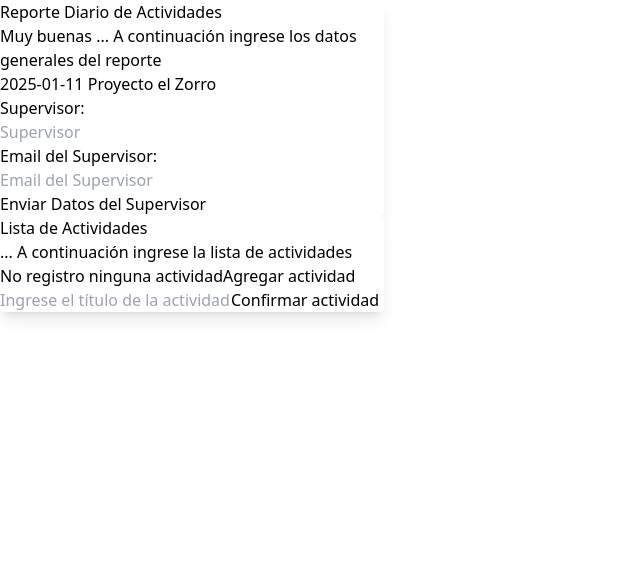
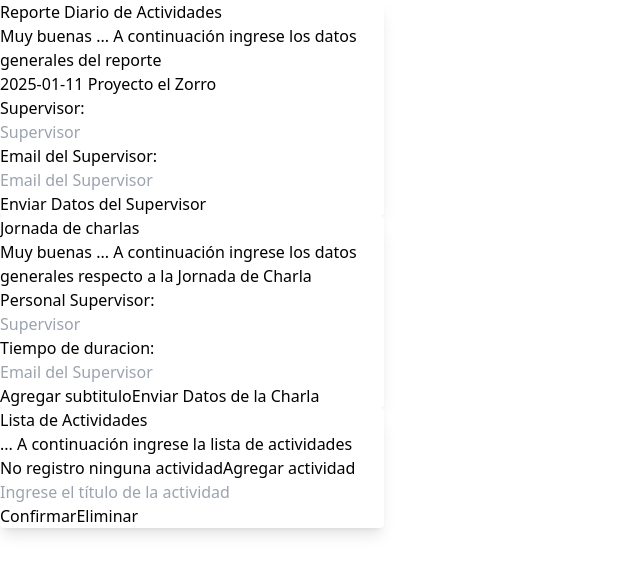
Before and after one commit to AtunN25/alfairllo-report, a Next.js app: page /pages/test in a window 1280 px wide. Both pictures are taken after a click on the button "Agregar actividad". Shown: the top 574 px of the page, without its empty margins (0-640 px from the left). Built offline with nearby package versions, Linux system fonts and the light colour scheme.

Commit message:
avanzando interfaz hasta SafetyTalk

```diff
--- a/src/app/pages/test/page.tsx
+++ b/src/app/pages/test/page.tsx
@@ -2,14 +2,25 @@ import React from 'react'
 import Project from '@/components/Form/Project'
 //import SafetyTalk from '@/components/SafetyTalk'
 import Activities from '@/components/Form/Activities'
+import SafetyTalk from '@/components/Form/SafetyTalk'
+
+
 
 function page() {
     return (
-        <div className='p-10 bg-slate-200 space-y-5 grid grid-cols-2'>
+        <div className='p-10 bg-slate-200  flex space-x-5'>
+
+            <div className='flex-col space-y-5  '>
+                <Project></Project>
+                <SafetyTalk></SafetyTalk>
+            </div>
+
+            <div className='flex-col '>
+                <Activities></Activities>
+
+            </div>
 
 
-            <Project></Project>
-           <Activities></Activities>
 
         </div>
     )
--- a/src/components/Form/Activities.jsx
+++ b/src/components/Form/Activities.jsx
@@ -73,6 +73,13 @@ function Activities() {
         }
     };
 
+    // Función para manejar el clic en "Eliminar actividad"
+    const handleDeleteActivity = (id) => {
+        // Eliminar el input correspondiente
+        const updatedInputs = activityInputs.filter((input) => input.id !== id);
+        setActivityInputs(updatedInputs);
+    };
+
     return (
         <div className="cartadiv">
             <div className="px-6 py-4">
@@ -108,12 +115,20 @@ function Activities() {
                             placeholder="Ingrese el título de la actividad"
                             className="w-full bg-transparent placeholder:text-slate-400 text-slate-700 text-sm border border-slate-200 rounded-md px-5 py-4 transition duration-300 ease focus:outline-none focus:border-slate-400 hover:border-slate-300 shadow-sm focus:shadow"
                         />
-                        <button
-                            onClick={() => handleConfirmActivity(input.id)}
-                            className="mt-2 bg-green-500 text-white px-4 py-2 rounded-md hover:bg-green-600 transition duration-300 ease"
-                        >
-                            Confirmar actividad
-                        </button>
+                        <div className="flex gap-2 mt-2">
+                            <button
+                                onClick={() => handleConfirmActivity(input.id)}
+                                className="bg-green-500 text-white px-4 py-2 rounded-md hover:bg-green-600 transition duration-300 ease"
+                            >
+                                Confirmar
+                            </button>
+                            <button
+                                onClick={() => handleDeleteActivity(input.id)}
+                                className="bg-red-500 text-white px-4 py-2 rounded-md hover:bg-red-600 transition duration-300 ease"
+                            >
+                                Eliminar
+                            </button>
+                        </div>
                     </div>
                 ))}
 
--- /dev/null
+++ b/src/components/Form/SafetyTalk.jsx
@@ -0,0 +1,127 @@
+"use client";
+import React, { useState } from 'react';
+
+function SafetyTalk() {
+
+    // Estado para almacenar los inputs de actividad
+    const [activityInputs, setActivityInputs] = useState([]);
+
+    // Estado para almacenar las actividades confirmadas
+    const [actividades, setActividades] = useState([]);
+
+    // Función para manejar el clic en "Agregar actividad"
+    const handleAddActivity = () => {
+        // Agregar un nuevo input al estado
+        setActivityInputs([...activityInputs, { id: Date.now(), value: '' }]);
+    };
+
+    // Función para manejar el cambio en el input
+    const handleInputChange = (id, value) => {
+        const updatedInputs = activityInputs.map((input) =>
+            input.id === id ? { ...input, value } : input
+        );
+        setActivityInputs(updatedInputs);
+    };
+
+
+    // Función para manejar el clic en "Eliminar actividad"
+    const handleDeleteActivity = (id) => {
+        // Eliminar el input correspondiente
+        const updatedInputs = activityInputs.filter((input) => input.id !== id);
+        setActivityInputs(updatedInputs);
+    };
+
+    return (
+        <div className="cartadiv">
+
+            <div className="px-6 py-4">
+                <div className="font-bold text-xl mb-2">Jornada de charlas</div>
+                <p className="text-gray-700 text-base">
+                    Muy buenas ... A continuación ingrese los datos generales respecto a la Jornada de Charla
+                </p>
+            </div>
+            <div className="px-6 pt-4 pb-2">
+
+                <form>
+                    <div>
+                        <p className="text-gray-700 text-base">Personal Supervisor:</p>
+                        <input
+                            className="w-full bg-transparent placeholder:text-slate-400 text-slate-700 text-sm border border-slate-200 rounded-md px-5 py-4 transition duration-300 ease focus:outline-none focus:border-slate-400 hover:border-slate-300 shadow-sm focus:shadow"
+                            placeholder="Supervisor"
+                            name="overseer" // Importante: el atributo "name"
+                            required
+                        />
+                    </div>
+
+                    <div>
+                        <p className="text-gray-700 text-base">Tiempo de duracion:</p>
+                        <input
+                            className="w-full bg-transparent placeholder:text-slate-400 text-slate-700 text-sm border border-slate-200 rounded-md px-5 py-4 transition duration-300 ease focus:outline-none focus:border-slate-400 hover:border-slate-300 shadow-sm focus:shadow"
+                            placeholder="Email del Supervisor"
+                            name="duracion" // Importante: el atributo "name"
+                            required
+                            type='number'
+                        />
+                    </div>
+
+                    <button
+                        onClick={handleAddActivity}
+                        className="bg-green-500 text-white px-4 py-2 rounded-md hover:bg-green-600 transition duration-300 ease"
+                    >
+                        Agregar subtitulo
+                    </button>
+
+                    {/* Inputs para agregar actividades */}
+                    {activityInputs.map((input) => (
+                        <div key={input.id} className="mt-4">
+                            <input
+                                type="text"
+                                value={input.value}
+                                onChange={(e) => handleInputChange(input.id, e.target.value)}
+                                placeholder="Ingrese el título de la actividad"
+                                className="w-full bg-transparent placeholder:text-slate-400 text-slate-700 text-sm border border-slate-200 rounded-md px-5 py-4 transition duration-300 ease focus:outline-none focus:border-slate-400 hover:border-slate-300 shadow-sm focus:shadow"
+                            />
+                            <div className="flex gap-2 mt-2">
+                                <button
+                                    onClick={() => handleConfirmActivity(input.id)}
+                                    className="bg-green-500 text-white px-4 py-2 rounded-md hover:bg-green-600 transition duration-300 ease"
+                                >
+                                    Confirmar
+                                </button>
+                                <button
+                                    onClick={() => handleDeleteActivity(input.id)}
+                                    className="bg-red-500 text-white px-4 py-2 rounded-md hover:bg-red-600 transition duration-300 ease"
+                                >
+                                    Eliminar
+                                </button>
+                            </div>
+                        </div>
+                    ))}
+
+                    {/* Lista de actividades confirmadas */}
+                    {actividades.length > 0 && (
+                        <div className="mt-4">
+                            <h3 className="font-bold text-lg mb-2">Actividades confirmadas:</h3>
+                            <ul>
+                                {actividades.map((actividad, index) => (
+                                    <li key={index} className="text-gray-700">
+                                        {actividad.title}
+                                    </li>
+                                ))}
+                            </ul>
+                        </div>
+                    )}
+
+                    <button
+                        type="submit"
+                        className="mt-4  bg-blue-500 text-white px-4 py-2 rounded-md hover:bg-blue-600 transition duration-300 ease"
+                    >
+                        Enviar Datos de la Charla
+                    </button>
+                </form>
+            </div>
+        </div>
+    )
+}
+
+export default SafetyTalk
```
